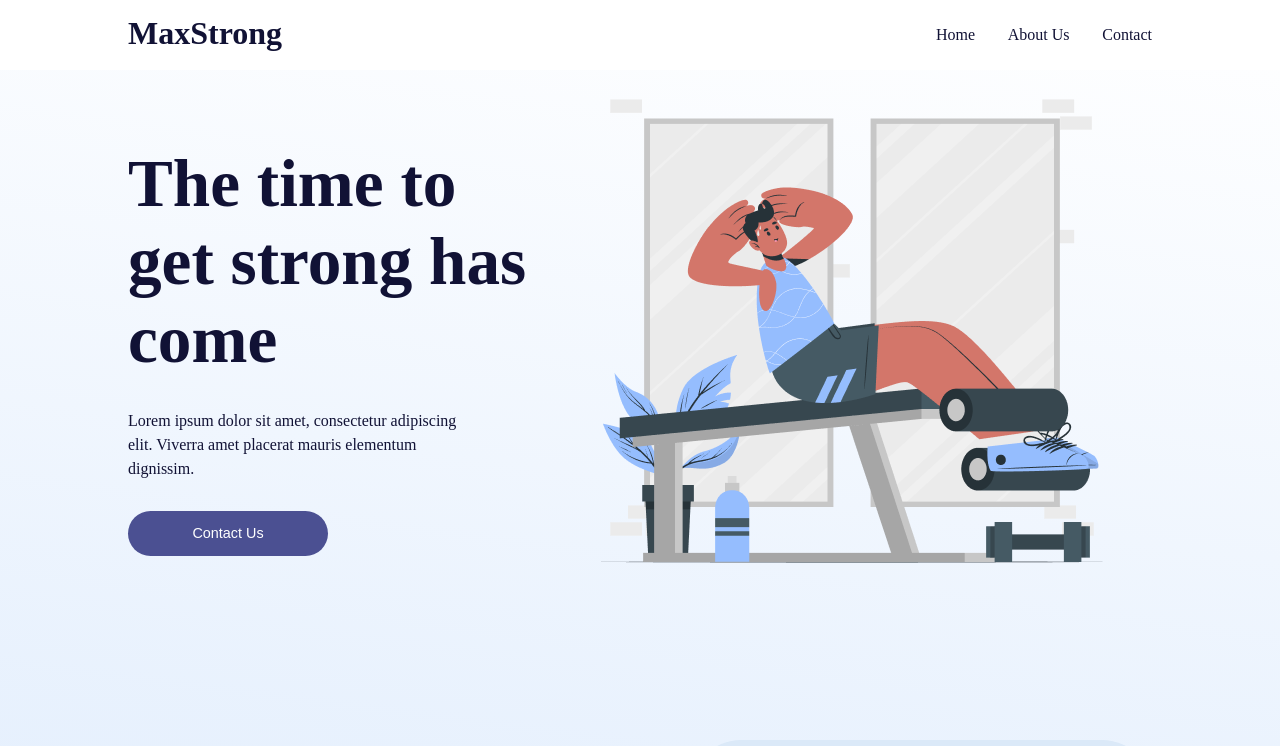
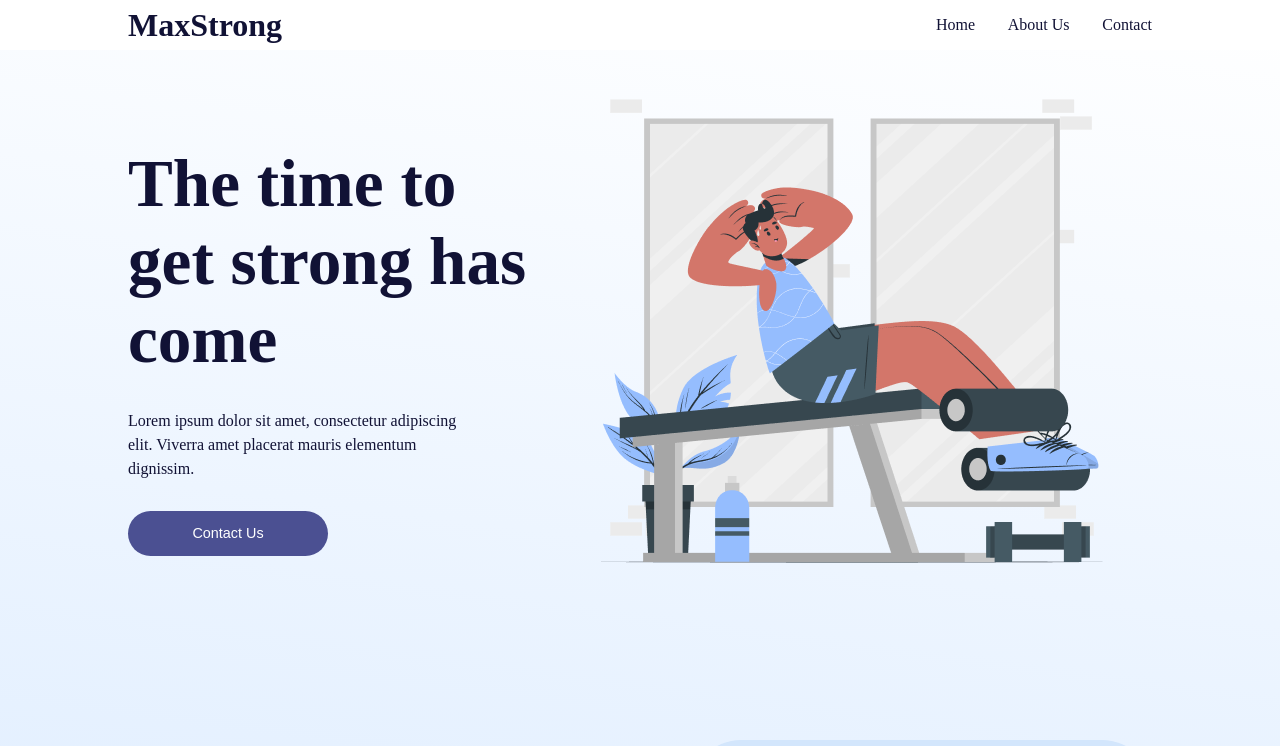
Before and after one commit to ShamilUmaev/MaxStrong, a Vue app: page / in a window 1280 px wide. Shown: the top 746 px of the page. Built offline with nearby package versions, Linux system fonts and the light colour scheme.

Commit message:
Add a scrollBehavior to scroll to top when navigating to a new route

```diff
--- a/src/assets/global.css
+++ b/src/assets/global.css
@@ -7,7 +7,7 @@ body {
     font-family: 'Hellix';
     font-weight: 400;
     max-width: 1600px;
-    background: linear-gradient(7.28deg, #d5e6fc 0%, #FFFFFF 99.69%);
+    background: linear-gradient(7.28deg, #d2e6ff 0%, #ffff 99.69%);
     color: #111235;
 }
 .bold {
--- a/src/components/NavBar.vue
+++ b/src/components/NavBar.vue
@@ -20,10 +20,11 @@ export default {
 <style scoped>
 nav {
     width: 100%;
-    height: 70px;
+    height: 50px;
     background-color: #fff;
     display: flex;
     justify-content: center;
+    align-items: center;
     position: fixed;
     top: 0;
 }
--- a/src/components/TheFooter.vue
+++ b/src/components/TheFooter.vue
@@ -9,7 +9,7 @@
                 <li><router-link to="/">Home</router-link></li>
                 <li><router-link to="/about">About Us</router-link></li>
                 <li><router-link to="/contact">Contact</router-link></li>
-                <li><router-link to="/">Our trainings</router-link></li>
+                <li><router-link to="/about" @click="scrollA">Our trainings</router-link></li>
                 <li><router-link to="/prices">Price</router-link></li>
                 <li><router-link to="/">FAQ</router-link></li>
             </ul>
--- a/src/components/UI/BaseContainer.vue
+++ b/src/components/UI/BaseContainer.vue
@@ -11,7 +11,7 @@
 <style scoped>
 .base-container {
   width: 45%;
-  background: #dbe9f8;
+  background: #d3e6fc;
   border-radius: 50px;
   box-sizing: border-box;
   padding: 0 80px 0 40px;
--- a/src/router/index.js
+++ b/src/router/index.js
@@ -30,13 +30,13 @@ const routes = [
 const router = createRouter({
   history: createWebHistory(),
   routes: routes,
-  scrollBehavior (to, from, savedPosition) {
-    if(savedPosition) {
-      return savedPosition
-    } else {
-      return { x: 0, y: 0 }
+  scrollBehavior(to, from, savedPosition) {
+    // always scroll to top
+    return {
+      top: 0,
+      behavior: 'smooth'
     }
-  }
+  },
 })
 
 export default router
```
